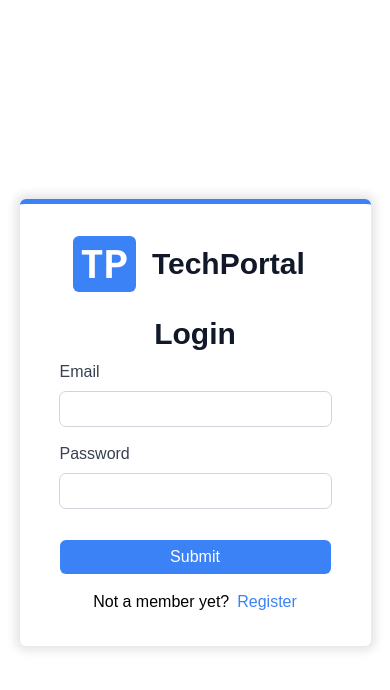
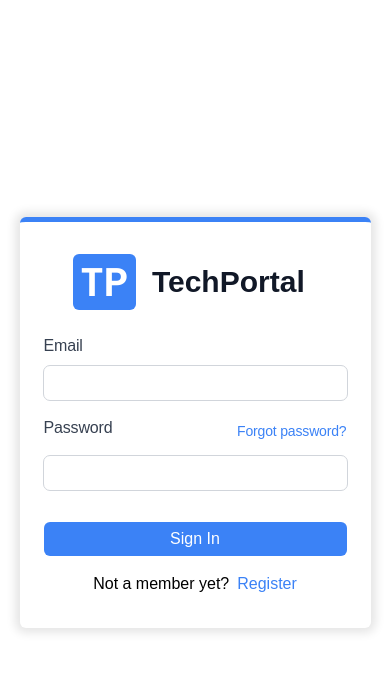
Before and after one commit to margusliinev/techportal, a React (Vite) app in the folder client/: page /register in a window 390 px wide. Both pictures are taken after a click on the button "Login". Shown: the top 690 px of the page. Built offline with nearby package versions, Linux system fonts and the light colour scheme; a web font is replaced by a local one.

Commit message:
more styling changes, forgot password link

```diff
--- a/client/src/index.css
+++ b/client/src/index.css
@@ -65,12 +65,16 @@ body {
     line-height: 1.5;
 }
 
+/* IMAGES */
+
 img {
     width: 100%;
     height: 100%;
     display: block;
     object-fit: cover;
 }
+
+/* LISTS & LINKS */
 
 ol,
 ul {
@@ -116,7 +120,7 @@ h6 {
     width: 90vw;
 }
 
-/* BUTTON */
+/* BUTTONS & INPUTS */
 
 .btn {
     display: inline-block;
@@ -134,6 +138,12 @@ h6 {
     background-color: var(--colorPrimary6);
 }
 
+input[type='checkbox'],
+input[type='radio'] {
+    height: 1rem;
+    width: 1rem;
+}
+
 /* LOADING */
 
 .loading {
@@ -142,6 +152,7 @@ h6 {
     width: 80px;
     height: 80px;
 }
+
 .loading div {
     box-sizing: border-box;
     display: block;
@@ -154,15 +165,19 @@ h6 {
     animation: loading 1.2s cubic-bezier(0.5, 0, 0.5, 1) infinite;
     border-color: var(--colorPrimary5) transparent transparent transparent;
 }
+
 .loading div:nth-child(1) {
     animation-delay: -0.45s;
 }
+
 .loading div:nth-child(2) {
     animation-delay: -0.3s;
 }
+
 .loading div:nth-child(3) {
     animation-delay: -0.15s;
 }
+
 @keyframes loading {
     0% {
         transform: rotate(0deg);
@@ -172,11 +187,12 @@ h6 {
     }
 }
 
-/* FORM */
+/* FORMS */
 
 .form {
     width: 90vw;
     height: fit-content;
+    min-width: 300px;
     max-width: 400px;
     padding: 2rem 2.5rem;
     border-radius: var(--radius-md);
@@ -184,18 +200,13 @@ h6 {
     transition: var(--transition);
 }
 
-.form:hover {
-    box-shadow: var(--shadow-lg);
+@media screen and (max-width: 400px) {
+    .form {
+        padding: 2rem 1.5rem;
+    }
 }
 
-.form-title {
-    color: var(--colorGray9);
-    font-weight: 600;
-    margin-bottom: 1rem;
-    text-align: center;
-}
-
-.form-subtitle {
+.form-row-title {
     color: var(--colorGray9);
     font-weight: 500;
     margin-bottom: 1rem;
@@ -208,7 +219,7 @@ h6 {
 .form-row-flex {
     display: flex;
     align-items: center;
-    gap: 0.75rem;
+    justify-content: space-between;
     margin-bottom: 1rem;
 }
 
@@ -217,12 +228,17 @@ h6 {
     text-transform: capitalize;
     color: var(--colorGray7);
     margin-bottom: 0.5rem;
+    letter-spacing: -0.01rem;
 }
 
 .form-label-flex {
-    display: block;
+    display: flex;
+    align-items: center;
+    justify-content: space-between;
+    text-transform: capitalize;
     color: var(--colorGray7);
-    font-size: 15px;
+    margin-bottom: 0.5rem;
+    letter-spacing: -0.01rem;
 }
 
 .form-input,
@@ -245,6 +261,14 @@ h6 {
     outline: 2px solid var(--colorPrimary5);
 }
 
+.form-input-flex {
+    display: flex;
+    align-items: center;
+    gap: 0.5rem;
+    font-size: 0.875rem;
+    color: var(--colorGray7);
+}
+
 .form-textarea {
     height: 7rem;
 }
@@ -255,14 +279,17 @@ h6 {
     padding: 0.5rem;
 }
 
-.form-input-flex {
-    height: 1rem;
-    width: 1rem;
-}
-
 .form-btn {
     display: block;
     width: 100%;
+}
+
+.form-forgot-password {
+    font-size: 0.875rem;
+    font-weight: 500;
+    color: var(--colorPrimary5);
+    letter-spacing: -0.01rem;
+    text-transform: none;
 }
 
 .form-input-error {
--- a/client/src/pages/RegisterPage.jsx
+++ b/client/src/pages/RegisterPage.jsx
@@ -32,12 +32,26 @@ const RegisterPage = () => {
                     <div className='form-logo'>
                         <Logo />
                     </div>
-                    <h4 className='form-title'>{values.isMember ? 'Login' : 'Register'}</h4>
                     {!values.isMember && <FormRow type={'text'} name={'name'} value={values.name} handleChange={handleChange} labelText={'name'} />}
                     <FormRow type={'email'} name={'email'} value={values.email} handleChange={handleChange} labelText={'email'} />
-                    <FormRow type={'password'} name={'password'} value={values.password} handleChange={handleChange} labelText={'password'} />
+                    {values.isMember ? (
+                        <div className='form-row'>
+                            <div className='form-label-flex'>
+                                <label htmlFor='password' className='form-label'>
+                                    password
+                                </label>
+                                <a href='#' className='form-forgot-password'>
+                                    Forgot password?
+                                </a>
+                            </div>
+                            <input type='password' value={values.password} name='password' onChange={handleChange} className='form-input' />
+                            <p className='form-alert'></p>
+                        </div>
+                    ) : (
+                        <FormRow type={'password'} name={'password'} value={values.password} handleChange={handleChange} labelText={'password'} />
+                    )}
                     <button type='submit' className='btn form-btn'>
-                        Submit
+                        {values.isMember ? 'Sign In' : 'Create new account'}
                     </button>
                     <div className='member-check'>
                         {values.isMember ? <p>Not a member yet?</p> : <p>Already a member?</p>}
@@ -66,9 +80,6 @@ const Wrapper = styled.div`
         place-items: center;
         margin-bottom: 1.5rem;
     }
-    .form-title {
-        margin-bottom: 0.5rem;
-    }
     .form-btn {
         margin-top: 2rem;
     }
```
Also changed, not shown: 1 other file (tests, documents, lock files or other folders).
